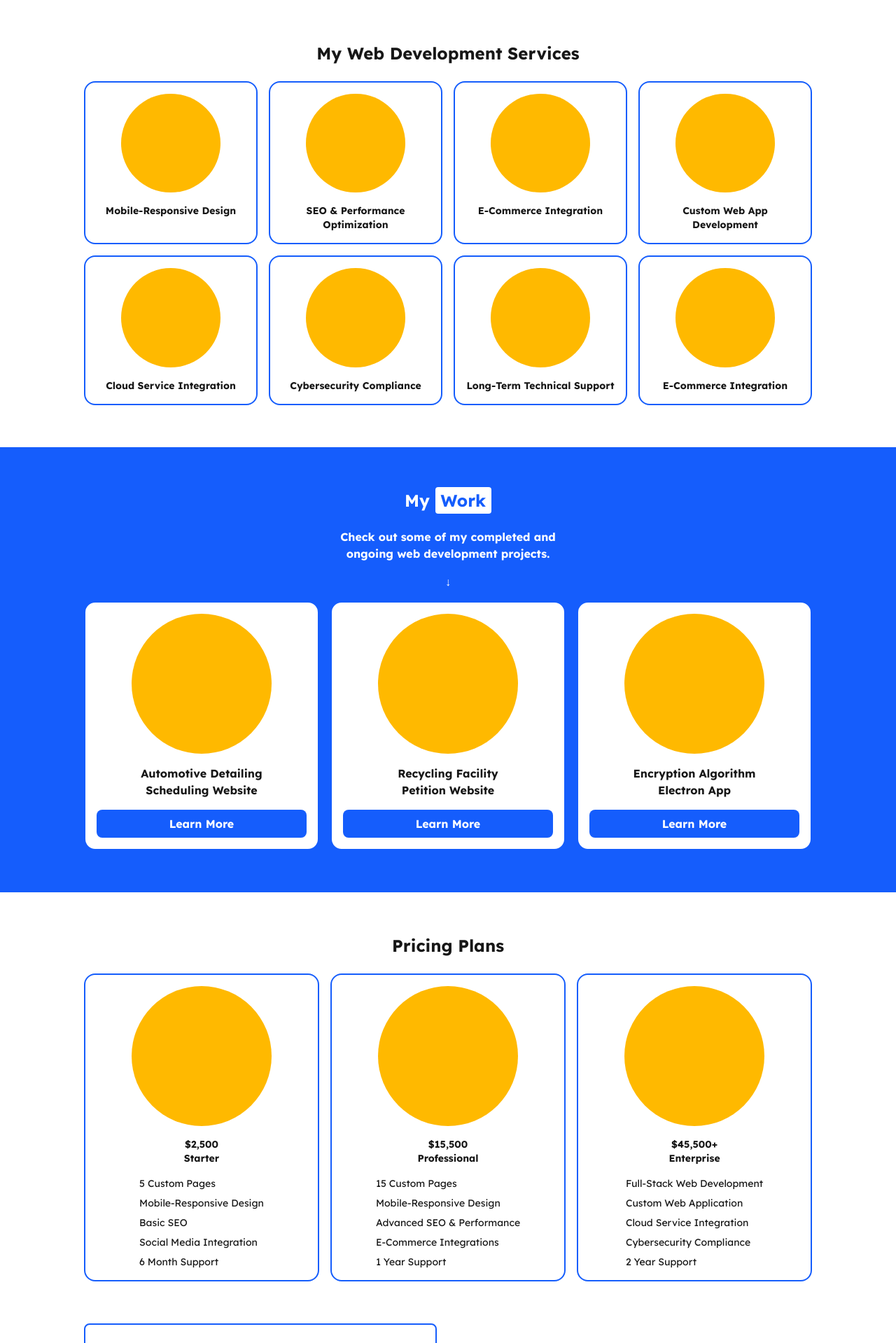
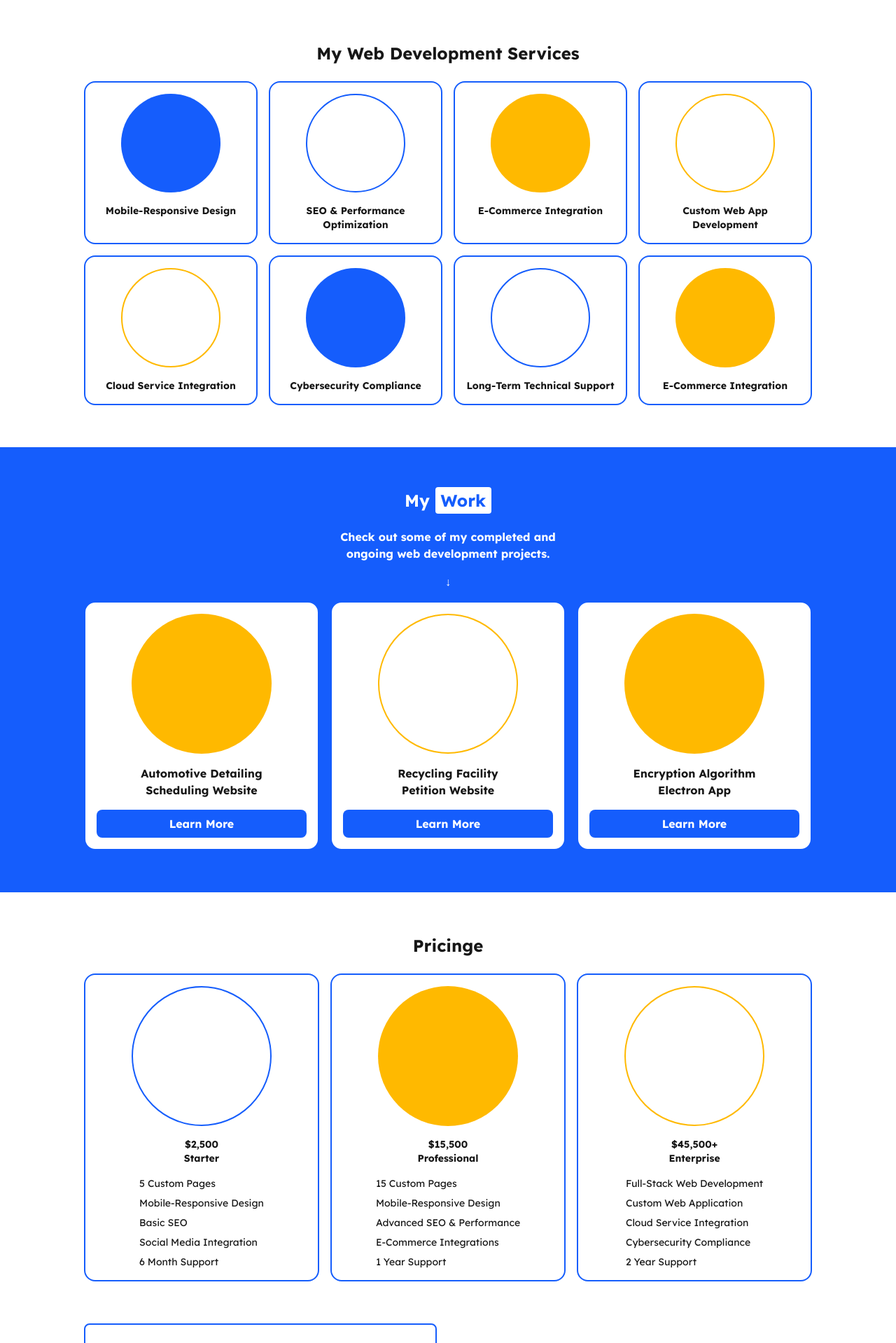
Before and after one commit to Ian-Val/portfolio-2026, a Next.js app: page / in a window 1280 px wide. Shown: the part 1061-2980 px from the top of the page at 70% size. Built offline with nearby package versions, Linux system fonts and the light colour scheme.

Commit message:
added custom colors and borders to card component

```diff
--- a/components/global/Card.tsx
+++ b/components/global/Card.tsx
@@ -1,13 +1,16 @@
 import { ReactNode } from "react";
 
 interface CardProps {
+  outline?: boolean;
+  color?: "blue" | "yellow";
   children?: ReactNode;
 }
 
-export default function Card({ children }: CardProps) {
+export default function Card({ children, outline, color }: CardProps) {
+  const circleClass = ` w-2/3 border-2 ${outline ? (color === "yellow" ? "border-amber-400" : "border-blue-600") : color === "yellow" ? "bg-amber-400 border-none" : "bg-blue-600 border-none"} aspect-square rounded-full`;
   return (
     <div className="flex flex-col items-center w-full h-full gap-4 px-4 py-4 border-2 rounded-2xl border-blue-600 bg-white">
-      <div className="w-2/3 bg-amber-400 aspect-square rounded-full"></div>
+      <div className={circleClass}></div>
       {children}
     </div>
   );
--- a/components/homepage/sections/CallToAction.tsx
+++ b/components/homepage/sections/CallToAction.tsx
@@ -17,9 +17,9 @@ export default function CallToAction() {
           <div className="bg-white rounded-lg p-8 border-2 border-blue-600 w-full">
             <h3 className="text-center mb-2">
               Request a{" "}
-              <span className="bg-amber-400 text-neutral-900 px-2 py-1 rounded">
+              <span className="inline-block bg-amber-400 text-neutral-900 px-2 py-1 rounded">
                 Free
-              </span>
+              </span>{" "}
               Consultation
             </h3>
             <small className="block text-center mb-2">
--- a/components/homepage/sections/Pricing.tsx
+++ b/components/homepage/sections/Pricing.tsx
@@ -12,9 +12,9 @@ export default function Services() {
       items-center justify-between
       text-neutral-900"
     >
-      <h2 className="mb-6 text-2xl text-center">Pricing Plans</h2>
+      <h2 className="mb-6 text-2xl text-center">Pricinge</h2>
       <div className="grid sm:grid-cols-3 grid-cols-1 gap-4">
-        <Card>
+        <Card outline={true} color="blue">
           <div className="flex sm:flex-col flex-row-reverse justify-between w-full">
             <p className="text-sm text-center">$2,500</p>
             <p className="text-sm text-center">Starter</p>
@@ -27,7 +27,7 @@ export default function Services() {
             <li>6 Month Support</li>
           </ul>
         </Card>
-        <Card>
+        <Card outline={false} color="yellow">
           <div className="flex sm:flex-col flex-row-reverse justify-between w-full">
             <p className="text-sm text-center">$15,500</p>
             <p className="text-sm text-center ">Professional</p>
@@ -40,7 +40,7 @@ export default function Services() {
             <li>1 Year Support</li>
           </ul>
         </Card>
-        <Card>
+        <Card outline={true} color="yellow">
           {/* Full-Stack Web Development
 Custom Web Application
 Cloud Service IntegrationCybersecurity Compliance
--- a/components/homepage/sections/Services.tsx
+++ b/components/homepage/sections/Services.tsx
@@ -13,28 +13,28 @@ export default function Services() {
     >
       <h2 className="mb-6 text-2xl text-center">My Web Development Services</h2>
       <div className="grid sm:grid-cols-4 grid-cols-2 gap-4">
-        <Card>
+        <Card outline={false} color="blue">
           <p className="text-sm text-center">Mobile-Responsive Design</p>
         </Card>
-        <Card>
+        <Card outline={true} color="blue">
           <p className="text-sm text-center">SEO & Performance Optimization</p>
         </Card>
-        <Card>
+        <Card outline={false} color="yellow">
           <p className="text-sm text-center">E-Commerce Integration</p>
         </Card>
-        <Card>
+        <Card outline={true} color="yellow">
           <p className="text-sm text-center">Custom Web App Development</p>
         </Card>
-        <Card>
+        <Card outline={true} color="yellow">
           <p className="text-sm text-center">Cloud Service Integration</p>
         </Card>
-        <Card>
+        <Card outline={false} color="blue">
           <p className="text-sm text-center">Cybersecurity Compliance</p>
         </Card>
-        <Card>
+        <Card outline={true} color="blue">
           <p className="text-sm text-center">Long-Term Technical Support</p>
         </Card>
-        <Card>
+        <Card outline={false} color="yellow">
           <p className="text-sm text-center">E-Commerce Integration</p>
         </Card>
       </div>
--- a/components/homepage/sections/Work.tsx
+++ b/components/homepage/sections/Work.tsx
@@ -22,7 +22,7 @@ export default function Work() {
         </p>
         <p className="my-4 text-center">↓</p>
         <div className="grid sm:grid-cols-3 grid-cols-1 gap-4">
-          <Card>
+          <Card outline={false} color="yellow">
             <p className="text-neutral-900 text-center max-w-50">
               Automotive Detailing Scheduling Website
             </p>
@@ -30,7 +30,7 @@ export default function Work() {
               Learn More
             </button>
           </Card>
-          <Card>
+          <Card outline={true} color="yellow">
             <p className="text-neutral-900 text-center max-w-50">
               Recycling Facility Petition Website
             </p>
@@ -38,7 +38,7 @@ export default function Work() {
               Learn More
             </button>
           </Card>
-          <Card>
+          <Card outline={false} color="yellow">
             <p className="text-neutral-900 text-center max-w-50">
               Encryption Algorithm Electron App
             </p>
```
